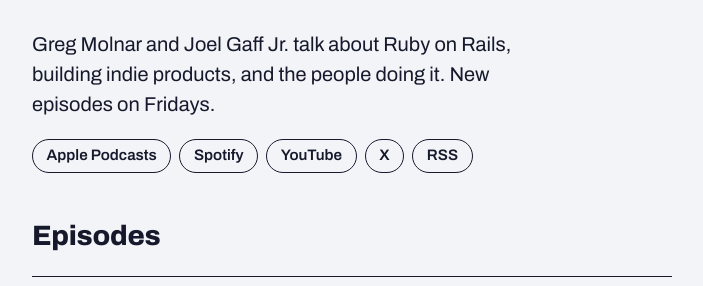
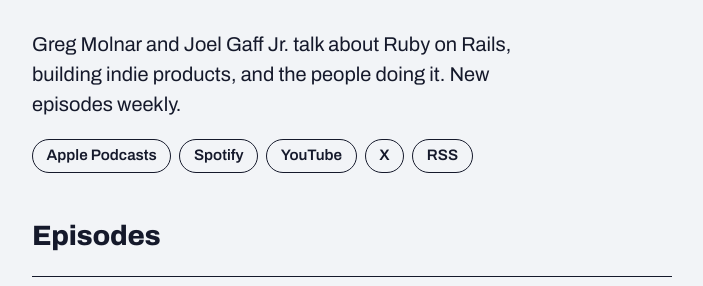
Before and after one commit to pingbackpodcast/pingbackpodcast, a Jekyll site: the page built from index.md, in a window 1280 px wide. Shown: the part 308-594 px from the top of the page, without its empty margins (288-991 px from the left). Built offline with Jekyll 4.4.1, drawn with Linux system fonts in a browser that asks for light colours.

Commit message:
Say new episodes weekly, not Fridays

```diff
--- a/index.md
+++ b/index.md
@@ -2,6 +2,6 @@
 layout: home
 ---
 
-Greg Molnar and Joel Gaff Jr. talk about Ruby on Rails, building indie products, and the people doing it. New episodes on Fridays.
+Greg Molnar and Joel Gaff Jr. talk about Ruby on Rails, building indie products, and the people doing it. New episodes weekly.
 
 {% include listen-links.html %}
```
